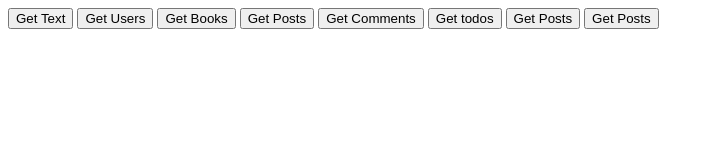
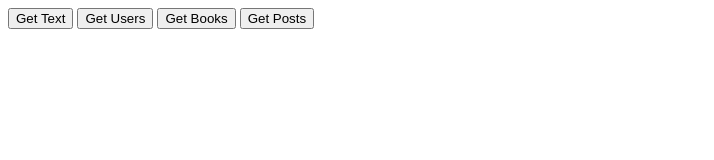
Before and after one commit to JasonHensley1989/js-api-fetch, a plain HTML site: page index.html in a window 1280 px wide. Shown: the whole page, without its empty margins (0-714 px from the left). Drawn offline with Linux system fonts and the light colour scheme.

Commit message:
posts requests

```diff
--- a/index.html
+++ b/index.html
@@ -11,10 +11,10 @@
     <button id="getUsers">Get Users</button>
     <button id="getBooks">Get Books</button>
     <button id="getPosts">Get Posts</button>
-    <button id="getComments">Get Comments</button>
+    <!-- <button id="getComments">Get Comments</button>
     <button id="getTodos">Get todos</button>
     <button id="getPosts">Get Posts</button>
-    <button id="getUsersApi">Get Posts</button>
+    <button id="getUsersApi">Get Posts</button> -->
     <div id="output"></div>
 
 
--- a/script.js
+++ b/script.js
@@ -49,31 +49,33 @@ const getPosts = () => {
         let output = '<h2>Posts</h2>';
         data.forEach((post) => {
             output += `
-            <h3>Title: ${post.title}</h3>
-            <p>${post.body}</p>
-            <p>Post ID: ${post.id} User ID:${post.userId}</p>
+            <div>
+                <h3>Title: ${post.title}</h3>
+                <p>${post.body}</p>
+                <p>Post ID: ${post.id} User ID:${post.userId}</p>
+            </div>
             `
         })
         document.getElementById('output').innerHTML = output;
     })
 }
 
-const getComments = () => {
+// const getComments = () => {
 
-}
+// }
 
-const getTodos = () => {
+// const getTodos = () => {
 
-}
+// }
 
-const getUsersApi = () => {
+// const getUsersApi = () => {
 
-}
+// }
 
 document.getElementById('getText').addEventListener("click", getText);
 document.getElementById('getUsers').addEventListener("click", getUsers);
 document.getElementById('getBooks').addEventListener("click", getBooks);
 document.getElementById('getPosts').addEventListener("click", getPosts);
-document.getElementById('getComments').addEventListener("click", getComments);
-document.getElementById('getTodos').addEventListener("click", getTodos);
-document.getElementById('getUsersApi').addEventListener("click", getUsersApi);
+// document.getElementById('getComments').addEventListener("click", getComments);
+// document.getElementById('getTodos').addEventListener("click", getTodos);
+// document.getElementById('getUsersApi').addEventListener("click", getUsersApi);
```
